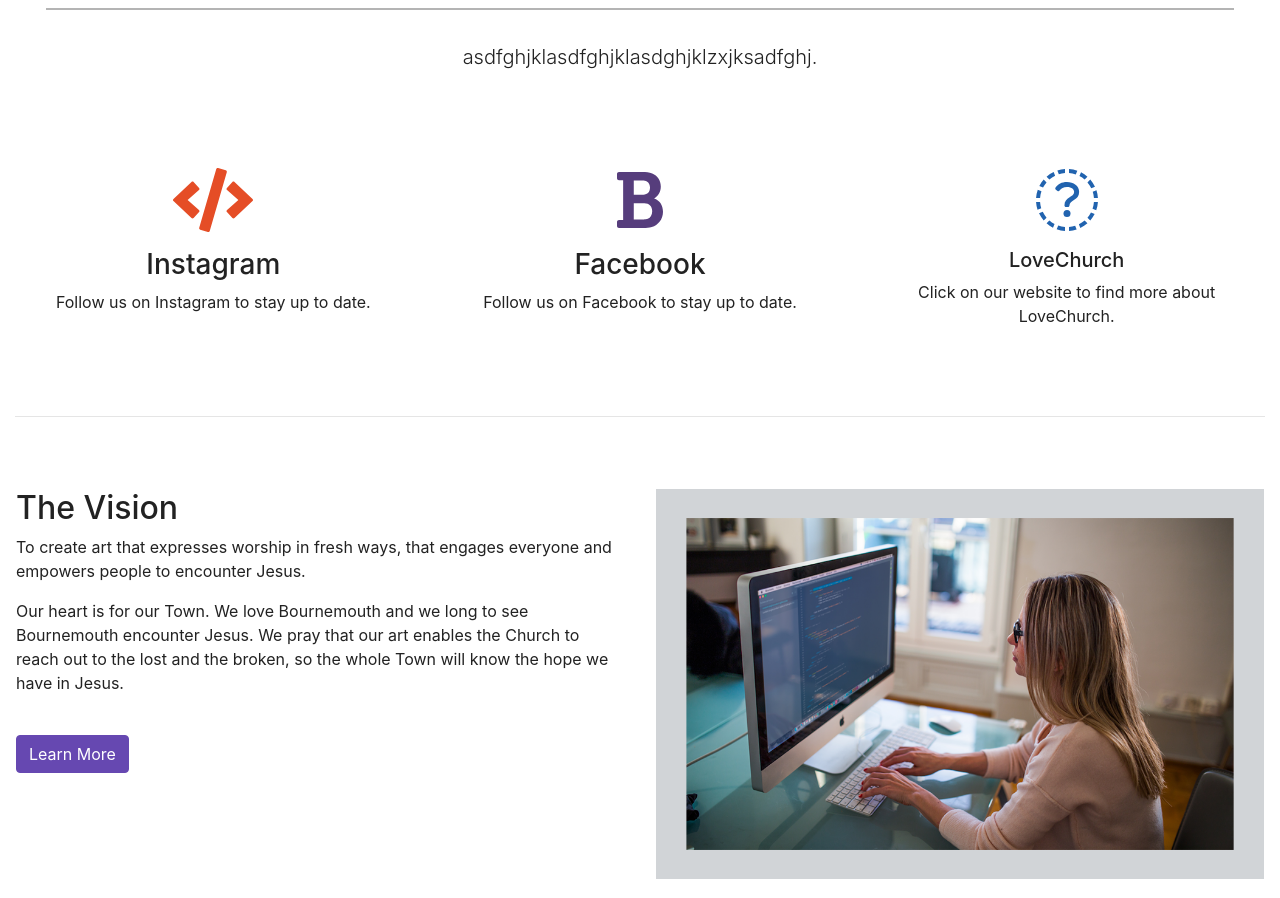
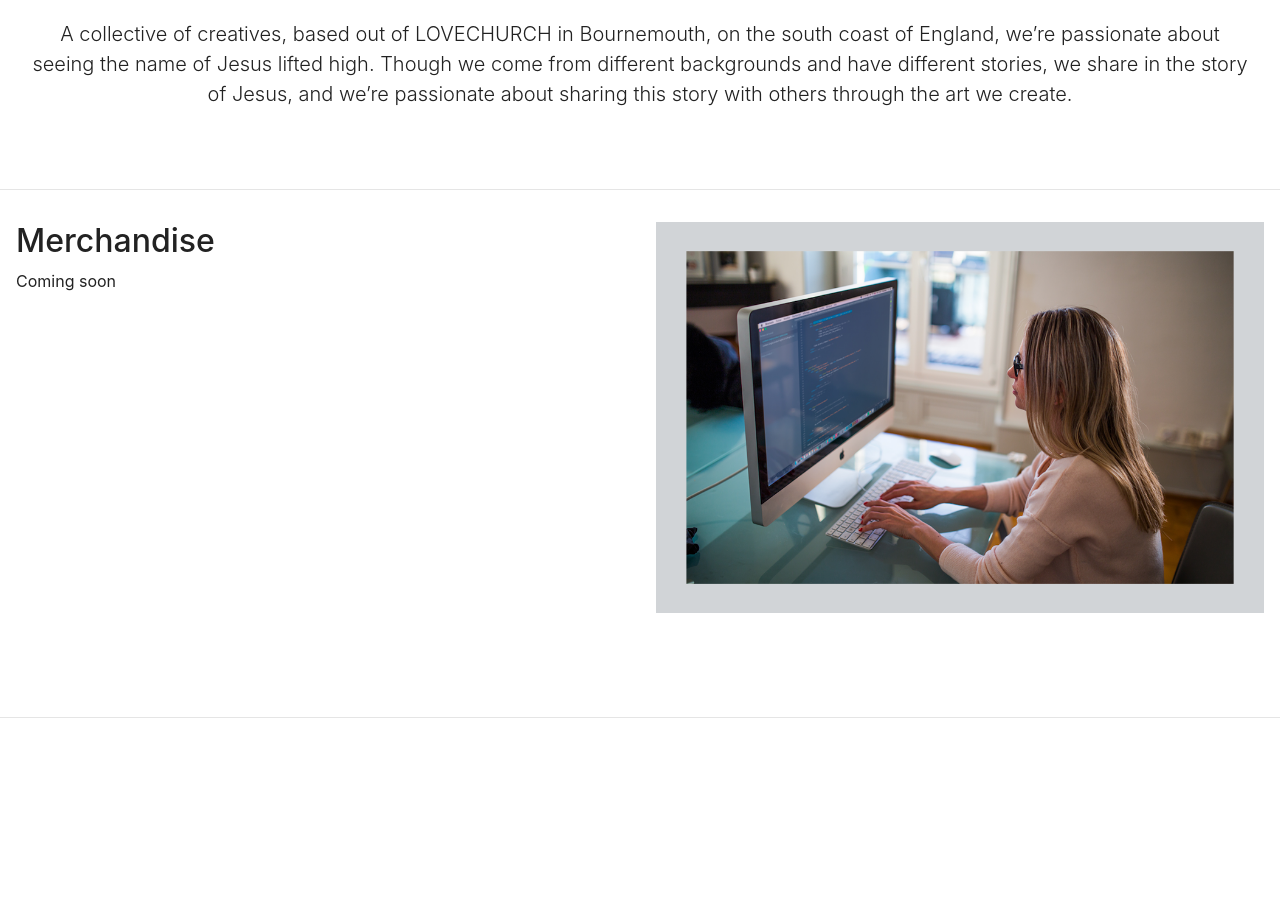
Before and after one commit to Timbology/Lovechurch-Landing, a plain HTML site: page index.html in a window 1280 px wide. Shown: the part 860-1758 px from the top of the page. Drawn offline with nearby package versions, Linux system fonts and the light colour scheme.

Commit message:
LoveChurch
Need to move gifs and delete behind the scenes and swap behind the scenes with photos

```diff
--- a/index.html
+++ b/index.html
@@ -67,51 +67,24 @@
 <div class="row welcome text-center">
 	<div class="col-12">
 		<div id="about">
-		<h1 class="display-4">About</h1>
+		<h2 class="display-4">About</h2>
 		</div>
 	</div>
-	<hr>
 	<div class="col-12">
-		<p class="lead">asdfghjklasdfghjklasdghjklzxjksadfghj.
+		<p class="lead">A collective of creatives, based out of LOVECHURCH in Bournemouth, on the south coast of England, we’re passionate about seeing the name of Jesus lifted high. Though we come from different backgrounds and have different stories, we share in the story of Jesus, and we’re passionate about sharing this story with others through the art we create.
 		</p>
 	</div>
 </div>
 </div>
 
-
-<!--- Three Column Section -->
-<div class="container-fluid padding">
-<div class="row text-center padding">
-		<div class="col-xs-12 col-sm-6 col-md-4">
-		<i class="fas fa-code"></i>
-			<h3>Instagram</h3>
-			<p>Follow us on Instagram to stay up to date.</p>
-		</div>
-			<div class="col-xs-12 col-sm-6 col-md-4">
-			<i class="fas fa-bold"></i>
-			<h3>Facebook</h3>
-			<p>Follow us on Facebook to stay up to date.</p>
-		</div>
-		<div class="col-xs-12 col-md-4">
-			<i class="fas fa-css3"></i>
-			<h5>LoveChurch</h5>
-			<p>Click on our website to find more about LoveChurch.</p>
-		</div>
-	</div>
-<hr class="my-4">
-</div>
-
-
+<hr>
 <!--- Two Column Section -->
 <div class="container-fluid padding">
 <div class="row padding">
 	<div class="col-lg-6">
-		<h2>The Vision</h2>
-		<p>To create art that expresses worship in fresh ways,
-		that engages everyone and empowers people to encounter Jesus. </p>
-		<p>Our heart is for our Town. We love Bournemouth and we long to see Bournemouth encounter Jesus. We pray that our art enables the Church to reach out to the lost and the broken, so the whole Town will know the hope we have in Jesus. </p>
+		<h2>Merchandise</h2>
+		<p>Coming soon </p>
 		<br>
-		<a href="#" class="btn btn-primary">Learn More</a>
 	</div>
 	<div class="col-lg-6">
 		<img src="img/desk.png" alt="desk" class="img-fluid">
@@ -129,10 +102,13 @@
 </figure>
 
 <!--- Emoji Section -->
-<button class="fun" data-toggle="collapse" data-target="#tracks">Track Names</button>
+
 <div id="tracks">
 <div class="container-fluid padding">
 <div class="row text-center">
+				<div class="col-sm-6 col-md-3">
+			<img class="gif" src="img/spare.png" alt="spare">
+				</div>
 				<div class="col-sm-6 col-md-3">
 			<img class="gif" src="img/gif/Rise up.gif" alt="riseup">
 				</div>
@@ -150,6 +126,9 @@
 				</div>
 			<div class="col-sm-6 col-md-3">
 			<img class="gif" src="img/gif/june.gif" alt="june">
+				</div>
+			<div class="col-sm-6 col-md-3">
+			<img class="gif" src="img/spare.png" alt="spare">
 				</div>
 </div>
 </div>
--- a/style.css
+++ b/style.css
@@ -207,7 +207,7 @@ figure {
   height: 100%;
 }
 #fixed {
-  background-image: url('img/fixedbg.png');
+  background-image: url('img/fixedbg2.png');
   position: fixed;
   display: block;
   top: 0;
```
Also changed, not shown: 2 other files.
